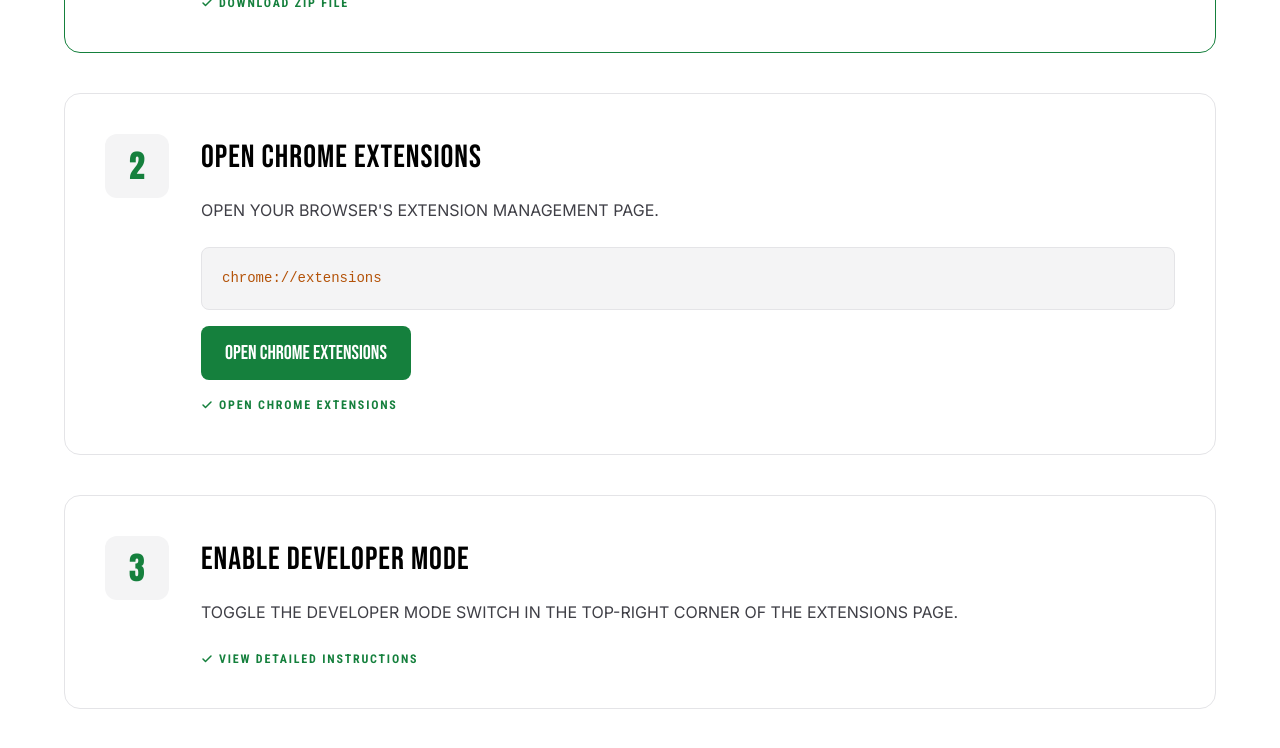
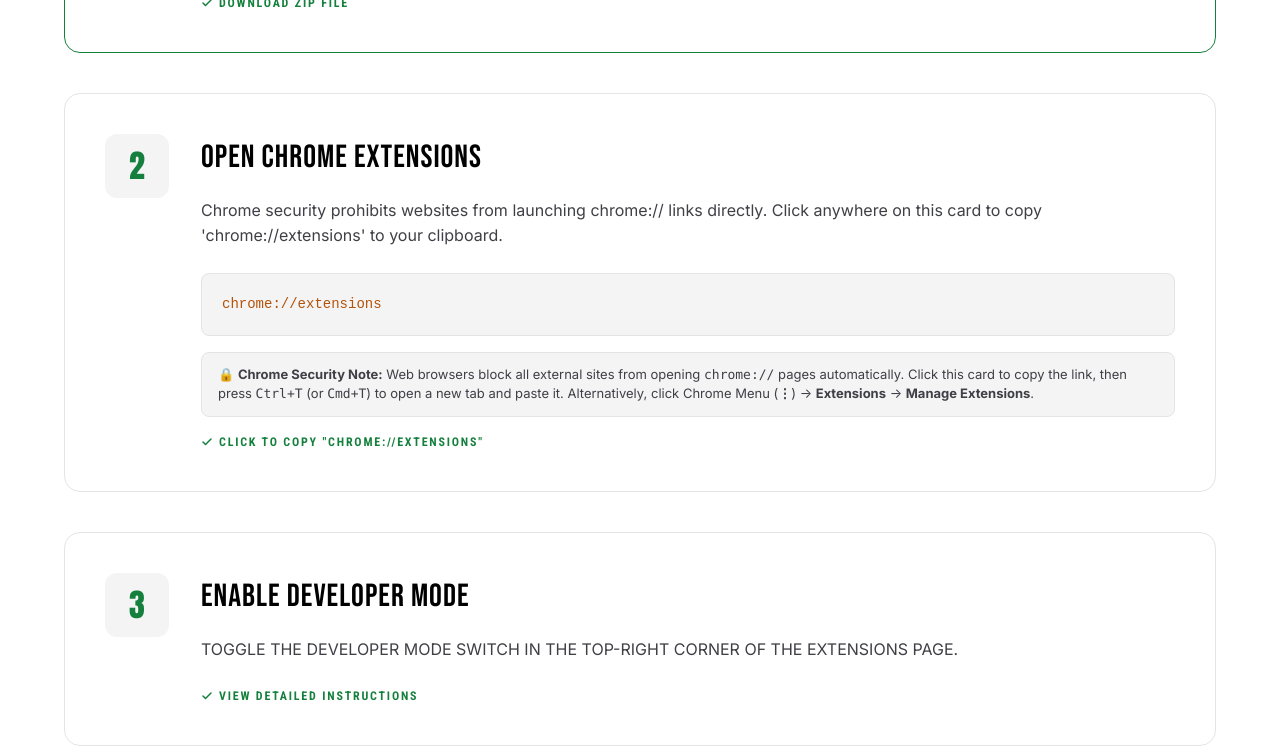
Before and after one commit to naitaj/wordle, a React (Vite) app: page /install in a window 1280 px wide. Shown: the part 800-1548 px from the top of the page. Built offline with nearby package versions, Linux system fonts and the light colour scheme.

Commit message:
Clarify Chrome security rules for chrome:// URLs and update Step 2 UX

```diff
--- a/src/pages/InstallGuidePage.tsx
+++ b/src/pages/InstallGuidePage.tsx
@@ -84,10 +84,9 @@
     {
       id: 2,
       title: 'OPEN CHROME EXTENSIONS',
-      desc: "OPEN YOUR BROWSER'S EXTENSION MANAGEMENT PAGE.",
+      desc: "Chrome security prohibits websites from launching chrome:// links directly. Click anywhere on this card to copy 'chrome://extensions' to your clipboard.",
       code: 'chrome://extensions',
-      link: { text: 'OPEN CHROME EXTENSIONS', url: 'chrome://extensions' },
-      actionLabel: 'OPEN CHROME EXTENSIONS'
+      actionLabel: 'CLICK TO COPY "chrome://extensions"'
     },
     {
       id: 3,
@@ -117,7 +116,7 @@
         showToast('🚀 DOWNLOADING EXTENSION ZIP FILE...');
         break;
       case 2:
-        showToast('🚀 OPENING CHROME EXTENSIONS PAGE...');
+        copyText('chrome://extensions', '📋 COPIED "chrome://extensions" TO CLIPBOARD! Open a new tab (Ctrl+T) and paste.');
         break;
       case 3:
         setIsStep3Expanded(prev => !prev);
@@ -251,11 +250,10 @@
               transition={{ duration: 0.5, delay: 0.1 }}
               href={
                 step.id === 1 ? 'https://github.com/naitaj/wordle/archive/refs/heads/main.zip' :
-                step.id === 2 ? 'chrome://extensions' :
                 step.id === 5 ? 'https://wordleunlimited.org/' : undefined
               }
-              target={step.id !== 3 && step.id !== 4 ? '_blank' : undefined}
-              rel={step.id !== 3 && step.id !== 4 ? 'noopener noreferrer' : undefined}
+              target={step.id === 1 || step.id === 5 ? '_blank' : undefined}
+              rel={step.id === 1 || step.id === 5 ? 'noopener noreferrer' : undefined}
               onClick={() => {
                 handleCardClick(step.id);
               }}
@@ -357,6 +355,21 @@
                       {step.link.text}
                     </a>
                   )
+                )}
+
+                {step.id === 2 && (
+                  <div style={{
+                    marginTop: '16px',
+                    padding: '12px 16px',
+                    backgroundColor: 'var(--bg-secondary)',
+                    border: '1px solid var(--border-primary)',
+                    borderRadius: '8px',
+                    fontSize: '13px',
+                    color: 'var(--text-secondary)',
+                    lineHeight: '1.5'
+                  }}>
+                    🔒 <strong>Chrome Security Note:</strong> Web browsers block all external sites from opening <code>chrome://</code> pages automatically. Click this card to copy the link, then press <code>Ctrl+T</code> (or <code>Cmd+T</code>) to open a new tab and paste it. Alternatively, click Chrome Menu (<strong>⋮</strong>) → <strong>Extensions</strong> → <strong>Manage Extensions</strong>.
+                  </div>
                 )}
 
                  {step.id === 3 && isStep3Expanded && (
```
